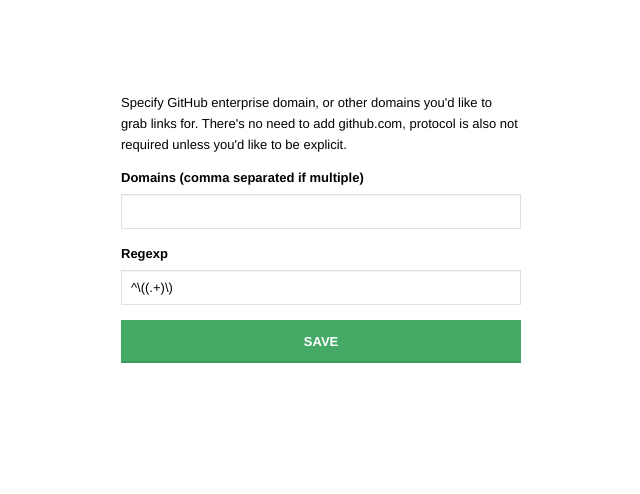
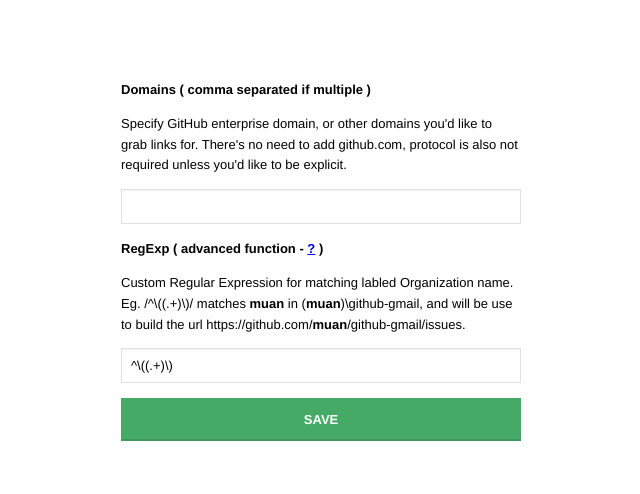
Before and after one commit to muan/github-gmail, a browser extension: page src/options/index.html in a window 1280 px wide. Shown: the whole page, without its empty margins (319-959 px from the left). Drawn offline with Linux system fonts and the light colour scheme.

Commit message:
Move field info into options.json

```diff
--- a/src/options/index.html
+++ b/src/options/index.html
@@ -9,7 +9,6 @@
 <body>
 
   <div class="wrapper">
-    <p>Specify GitHub enterprise domain, or other domains you'd like to grab links for. There's no need to add github.com, protocol is also not required unless you'd like to be explicit.</p>
     <div id="options"></div>
     <button id="save">Save</button>
   </div>
--- a/src/options/options.js
+++ b/src/options/options.js
@@ -4,22 +4,22 @@ $.getJSON('options.json', function(data) {
 })
 
 function initOptions (defaultOptions) {
-  options = {}
+  options = defaultOptions
 
   for (var key in defaultOptions) {
-    options[key] = localStorage[key] || defaultOptions[key]
+    if( localStorage[key] ) {
+      // Legacy check for string
+      options[key].val = typeof localStorage[key] == "string" ? localStorage[key] : localStorage[key].val
+    }
   }
 
   optionsWrapper = document.getElementById('options')
 
   for (var key in options) {
-    title = key
-    if (key == 'Domains') {
-      title += " (comma separated if multiple)"
-    }
-
-    $(optionsWrapper).append('<label>' + title + '</label>')
-    $(optionsWrapper).append('<input name=\'' + key + '\' value=\'' + options[key] +'\' type=\'text\'>')
+    html  = '<div class=\'option\'><label>' + key + ' ' + options[key].hint + '</label>'
+    html += '<p class=\'description\'>' + options[key].description + '</p>'
+    html += '<input name=\'' + key + '\' value=\'' + options[key].val +'\' type=\'text\' /></div>'
+    $(optionsWrapper).append(html)
   }
 
 }
--- a/src/options/options.json
+++ b/src/options/options.json
@@ -1,4 +1,12 @@
 {
-  "Domains"   : "",
-  "Regexp"    : "^\\((.+)\\)"
+  "Domains" : {
+    "description": "Specify GitHub enterprise domain, or other domains you'd like to grab links for. There's no need to add github.com, protocol is also not required unless you'd like to be explicit.",
+    "val": "",
+    "hint": "( comma separated if multiple )"
+  },
+  "RegExp" : {
+    "description": "Custom Regular Expression for matching labled Organization name. Eg. <code>/^\\((.+)\\)/</code> matches <code><strong>muan</strong></code> in <code>(<strong>muan</strong>)\\github-gmail</code>, and will be use to build the url <code>https://github.com/<strong>muan</strong>/github-gmail/issues</code>.",
+    "val": "^\\((.+)\\)",
+    "hint": "( advanced function - <a target='_blank' href='https://github.com/muan/github-gmail#2-require-setup'>?</a> )"
+  }
 }
```
